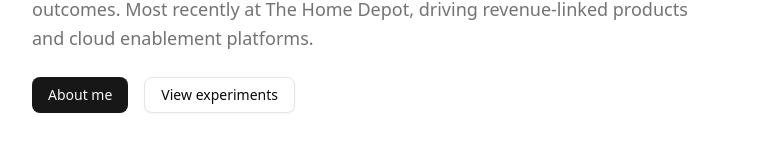
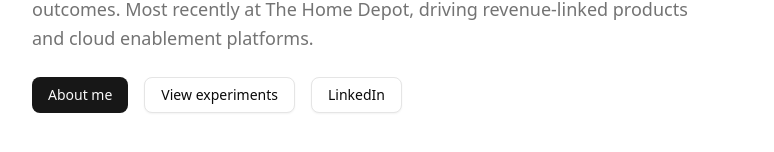
Before and after one commit to brennaman/personal-site, a Next.js app: page / in a window 1280 px wide. Shown: the part 442-594 px from the top of the page, without its empty margins (248-1022 px from the left). Built offline with nearby package versions, Linux system fonts and the light colour scheme; no server answers.

Commit message:
Add LinkedIn profile link on homepage

```diff
--- a/src/app/page.tsx
+++ b/src/app/page.tsx
@@ -23,13 +23,22 @@ export default function Home() {
         I lead engineering teams that build platforms and systems tied to real business outcomes.
         Most recently at The Home Depot, driving revenue-linked products and cloud enablement platforms.
       </p>
-      <div className="flex gap-4">
+      <div className="flex flex-wrap gap-4">
         <Button asChild>
           <Link href="/about">About me</Link>
         </Button>
         <Button variant="outline" asChild>
           <Link href="/lab">View experiments</Link>
         </Button>
+        <Button variant="outline" asChild>
+          <Link
+            href="https://www.linkedin.com/in/paulbrennaman"
+            target="_blank"
+            rel="noopener noreferrer"
+          >
+            LinkedIn
+          </Link>
+        </Button>
       </div>
     </div>
   );
```
